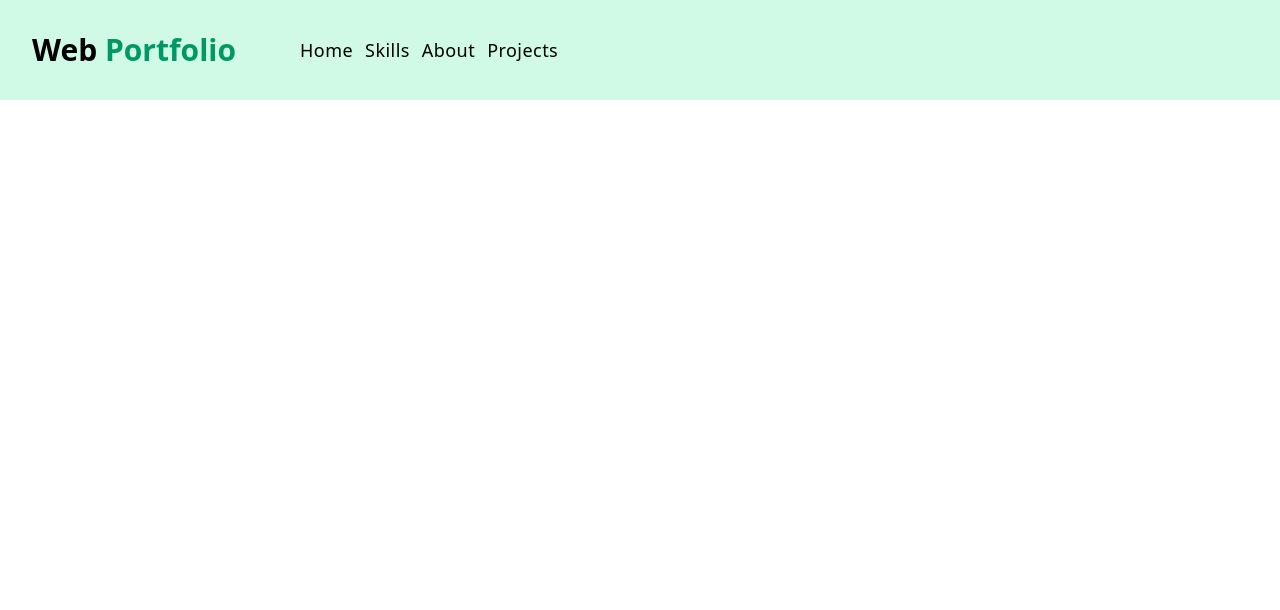
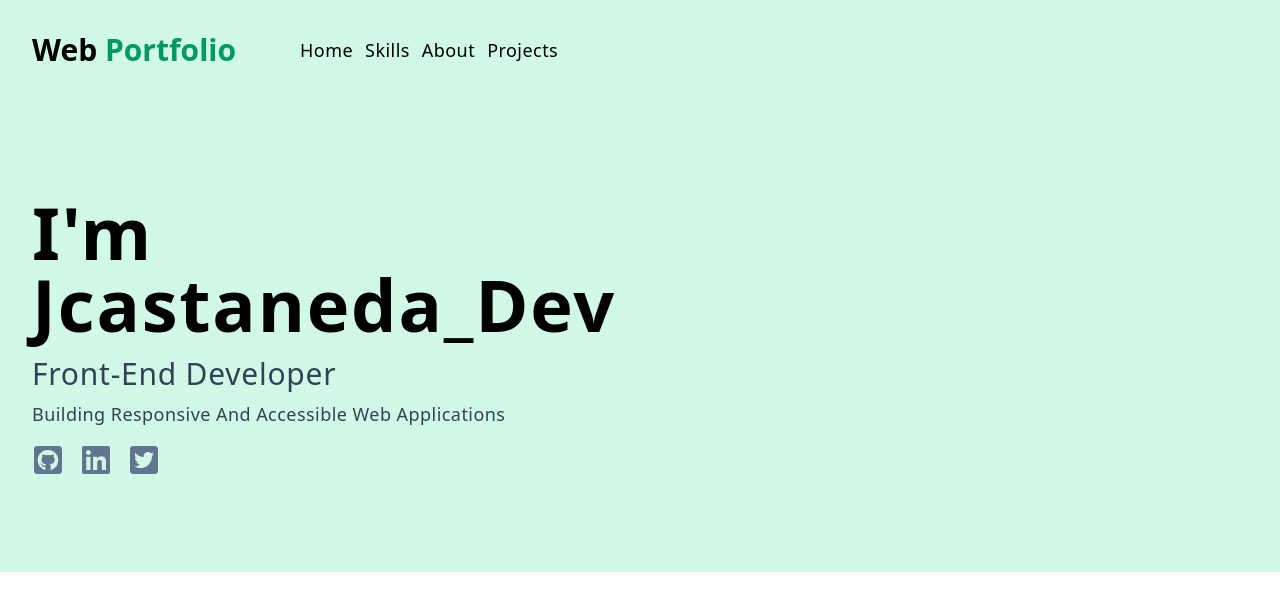
Before and after one commit to jccastaneda0201/tailwind-portfolio, a React (Vite) app: page / in a window 1280 px wide. Shown: the top 610 px of the page. Built offline with nearby package versions, Linux system fonts and the light colour scheme.

Commit message:
updated hero component

```diff
--- a/eslint.config.js
+++ /dev/null
@@ -1,17 +0,0 @@
-module.exports = {
-  root: true,
-  env: { browser: true, es2020: true },
-  extends: [
-    'eslint:recommended',
-    'plugin:react/recommended',
-    'plugin:react/jsx-runtime',
-    'plugin:react-hooks/recommended',
-  ],
-  ignorePatterns: ['dist', '.eslintrc.cjs'],
-  parserOptions: { ecmaVersion: 'latest', sourceType: 'module' },
-  settings: { react: { version: '18.2' } },
-  plugins: ['react-refresh'],
-  rules: {
-    'react-refresh/only-export-components': ['warn', { allowConstantExport: true }],
-  },
-};
--- a/package.json
+++ b/package.json
@@ -18,11 +18,12 @@
     "tailwindcss": "^4.1.11"
   },
   "devDependencies": {
-    "@eslint/js": "^9.30.1",
+    "@eslint/js": "^9.32.0",
     "@types/react": "^19.1.8",
     "@types/react-dom": "^19.1.6",
     "@vitejs/plugin-react": "^4.6.0",
     "eslint": "^9.32.0",
+    "eslint-plugin-react": "^7.37.5",
     "eslint-plugin-react-hooks": "^5.2.0",
     "eslint-plugin-react-refresh": "^0.4.20",
     "globals": "^16.3.0",
--- a/src/App.jsx
+++ b/src/App.jsx
@@ -1,9 +1,11 @@
+import Hero from './components/Hero';
 import Navbar from './components/Navbar';
 
 const App = () => {
   return (
     <>
       <Navbar />
+      <Hero />
     </>
   );
 };
--- /dev/null
+++ b/src/components/Hero.jsx
@@ -0,0 +1,33 @@
+import heroImg from '../assets/hero.svg';
+import { FaGithubSquare, FaLinkedin, FaTwitterSquare } from 'react-icons/fa';
+
+const Hero = () => {
+  return (
+    <div className="bg-emerald-100 py-24">
+      <div className="mx-auto max-w-7xl px-8 grid md:grid-cols-2 items-center gap-8">
+        <article>
+          <h1 className="text-7xl font-bold tracking-wide">I'm Jcastaneda_Dev</h1>
+          <p className="mt-4 text-3xl text-slate-700 capitalize tracking-wide">
+            Front-End Developer
+          </p>
+          <p className="mt-2 text-lg text-slate-700 capitalize tracking-wide">
+            Building responsive and accessible web applications
+          </p>
+          <div className="flex gap-x-4 mt-4">
+            <a href="#" target="_blank" rel="noreferrer">
+              <FaGithubSquare className="h-8 w-8 text-slate-500 hover:text-emerald-500 transition-colors" />
+            </a>
+            <a href="#" target="_blank" rel="noreferrer">
+              <FaLinkedin className="h-8 w-8 text-slate-500 hover:text-emerald-500 transition-colors" />
+            </a>
+            <a href="#" target="_blank" rel="noreferrer">
+              <FaTwitterSquare className="h-8 w-8 text-slate-500 hover:text-emerald-500 transition-colors" />
+            </a>
+          </div>
+        </article>
+      </div>
+    </div>
+  );
+};
+
+export default Hero;
```
Also changed, not shown: 1 other file (tests, documents, lock files or other folders).
